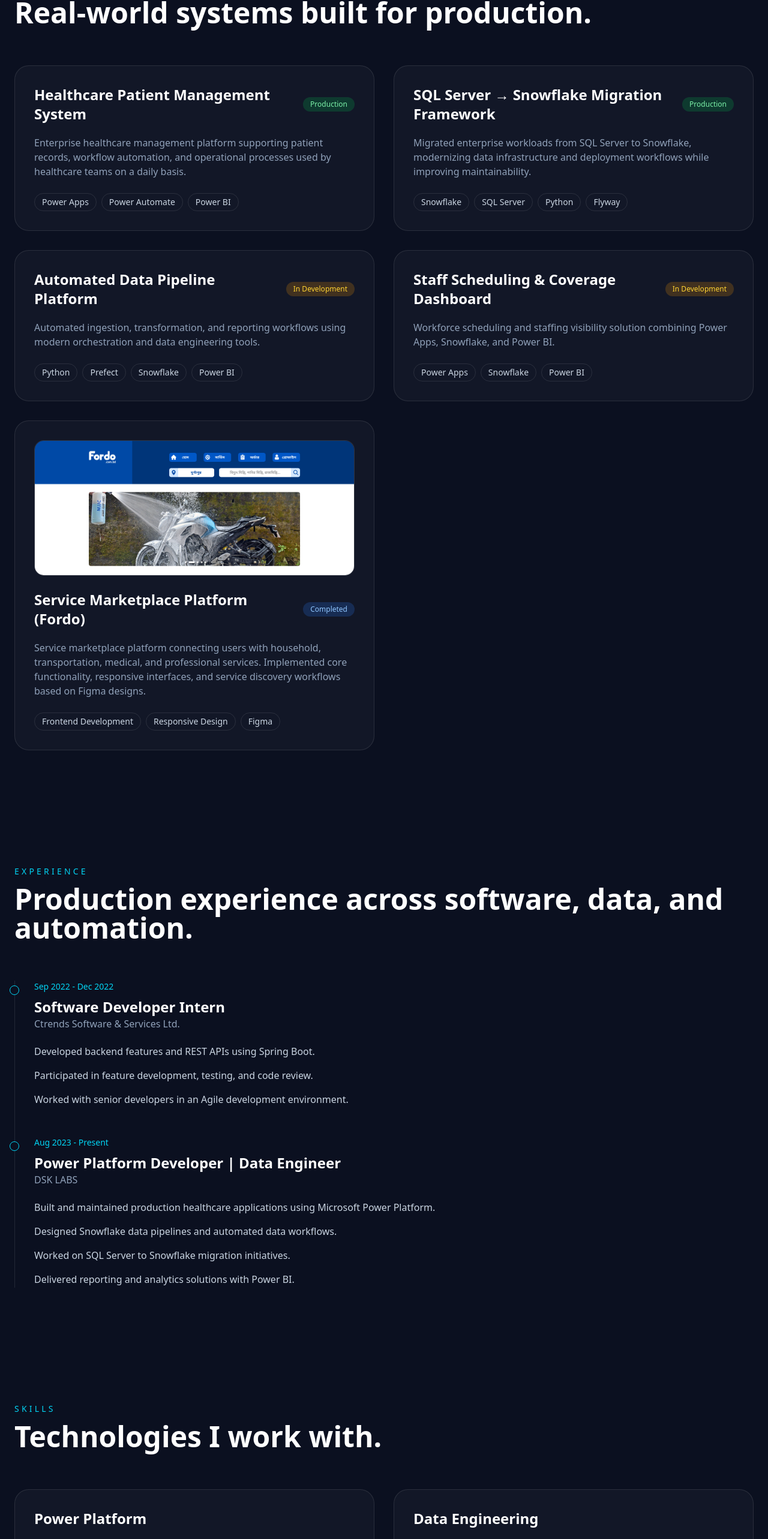
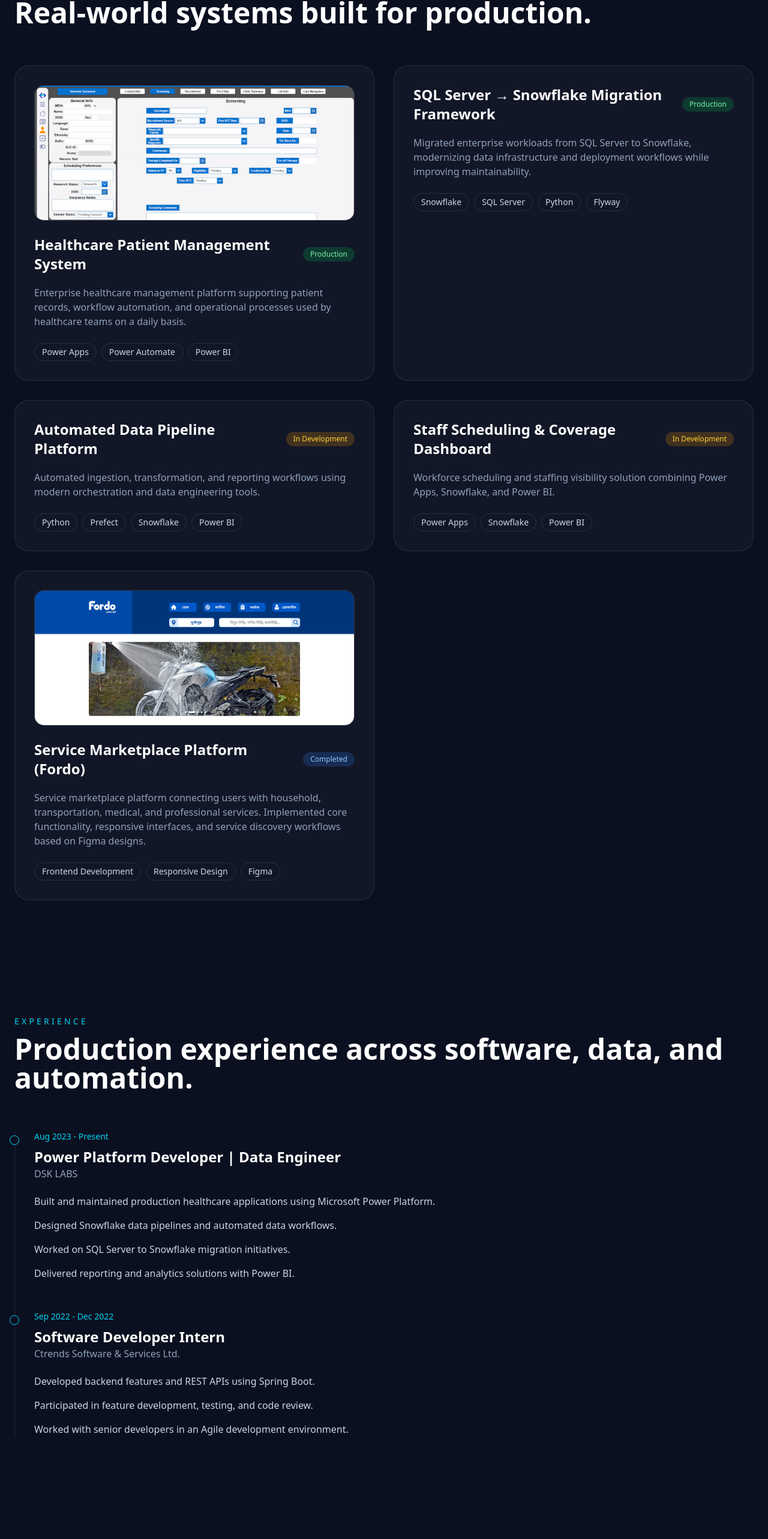
Before and after one commit to monirul-dev/portfolio, a Next.js app: page / in a window 1280 px wide. Shown: the part 2659-5225 px from the top of the page at 60% size. Built offline with nearby package versions, Linux system fonts and the light colour scheme.

Commit message:
v1.2 adding healthcare app screenshots

```diff
--- a/data/content.ts
+++ b/data/content.ts
@@ -94,6 +94,8 @@
       "Power Automate",
       "Power BI",
     ],
+    image: "/projects/powerapp.png",
+    featured: true,
   },
 
   {
@@ -160,16 +162,6 @@
 
 export const experiences: Experience[] = [
   {
-    company: "Ctrends Software & Services Ltd.",
-    title: "Software Developer Intern",
-    period: "Sep 2022 - Dec 2022",
-    description: [
-      "Developed backend features and REST APIs using Spring Boot.",
-      "Participated in feature development, testing, and code review.",
-      "Worked with senior developers in an Agile development environment.",
-    ],
-  },
-  {
     company: "DSK LABS",
     title: "Power Platform Developer | Data Engineer",
     period: "Aug 2023 - Present",
@@ -178,6 +170,16 @@
       "Designed Snowflake data pipelines and automated data workflows.",
       "Worked on SQL Server to Snowflake migration initiatives.",
       "Delivered reporting and analytics solutions with Power BI.",
+    ],
+  },
+  {
+    company: "Ctrends Software & Services Ltd.",
+    title: "Software Developer Intern",
+    period: "Sep 2022 - Dec 2022",
+    description: [
+      "Developed backend features and REST APIs using Spring Boot.",
+      "Participated in feature development, testing, and code review.",
+      "Worked with senior developers in an Agile development environment.",
     ],
   },
 ];
```
Also changed, not shown: public/projects/powerapp.png (added).
